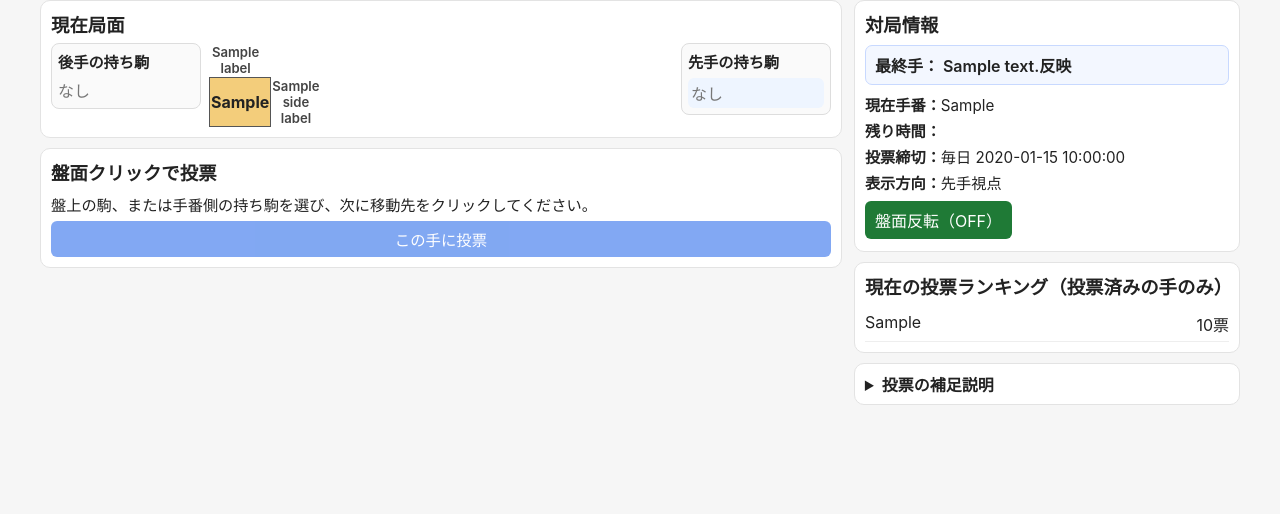
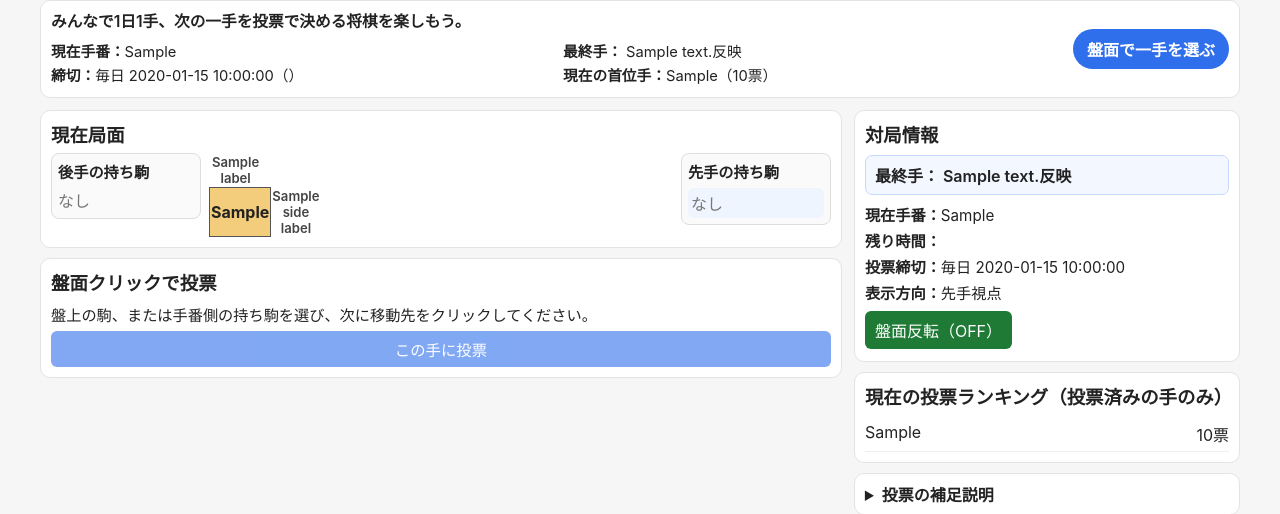
Before and after one commit to umemodoki873/super-consensus-shogi, a Flask app: template templates/index.html in a window 1280 px wide. Shown: the part 105-619 px from the top of the page. Run offline with Flask 3, Linux system fonts and the light colour scheme; data comes from the database, SQL or seed files in the repository; the template is opened without the code that fills it: most values are stand-ins (such as "Sample title", 1, 10 or a date in 2020); data that the repository does not hold is empty.

Commit message:
Add top-of-page match summary bar on index

```diff
--- a/app.py
+++ b/app.py
@@ -646,6 +646,7 @@ def index():
                 "votes": row["votes"],
             }
         )
+    top_move = ranking_display[0] if ranking_display else None
 
     voter_token = get_client_token()
     voted = has_voted(game_id, round_index, voter_token)
@@ -698,6 +699,7 @@ def index():
             legal_move_labels=legal_move_labels,
             selected_move_usi=selected_move_usi,
             ranking_display=ranking_display,
+            top_move=top_move,
             voted=voted,
             show_share_prompt=show_share_prompt,
             share_url_x=share_url_x,
--- a/static/style.css
+++ b/static/style.css
@@ -54,6 +54,42 @@ nav a {
 .right-column {
   display: grid;
   gap: 10px;
+}
+
+.summary-card {
+  display: grid;
+  gap: 8px;
+}
+
+.summary-lead {
+  margin: 0;
+  font-size: 0.98rem;
+  line-height: 1.45;
+  font-weight: 600;
+}
+
+.summary-grid {
+  display: grid;
+  gap: 4px 10px;
+}
+
+.summary-grid p {
+  margin: 0;
+  font-size: 0.92rem;
+  line-height: 1.4;
+}
+
+.summary-cta {
+  display: inline-flex;
+  align-items: center;
+  justify-content: center;
+  width: fit-content;
+  text-decoration: none;
+  background: #2f6feb;
+  color: #fff;
+  border-radius: 999px;
+  padding: 8px 14px;
+  font-weight: 700;
 }
 
 .card {
@@ -332,6 +368,23 @@ form.inline {
     gap: 12px;
   }
 
+  .summary-card {
+    grid-column: 1 / -1;
+    grid-template-columns: minmax(0, 1fr) auto;
+    align-items: center;
+  }
+
+  .summary-grid {
+    grid-column: 1 / 2;
+    grid-template-columns: repeat(2, minmax(0, 1fr));
+  }
+
+  .summary-cta {
+    grid-column: 2 / 3;
+    grid-row: 1 / span 2;
+    justify-self: end;
+  }
+
   .right-column {
     position: sticky;
     top: 10px;
@@ -353,6 +406,22 @@ form.inline {
 }
 
 @media (max-width: 600px) {
+  .summary-card {
+    gap: 7px;
+  }
+
+  .summary-lead {
+    font-size: 0.94rem;
+  }
+
+  .summary-grid p {
+    font-size: 0.88rem;
+  }
+
+  .summary-cta {
+    width: 100%;
+  }
+
   .board td,
   .board-coord th {
     width: 30px;
--- a/templates/index.html
+++ b/templates/index.html
@@ -36,8 +36,25 @@
   </header>
 
   <main class="container top-layout">
+    <section class="card summary-card">
+      <p class="summary-lead">みんなで1日1手、次の一手を投票で決める将棋を楽しもう。</p>
+      <div class="summary-grid">
+        <p><strong>現在手番：</strong>{{ side_to_move }}</p>
+        <p><strong>最終手：</strong>
+          {% if last_move_text == "開始局面" %}
+            {{ last_move_text }}
+          {% else %}
+            {{ last_move_text }}反映
+          {% endif %}
+        </p>
+        <p><strong>締切：</strong>毎日 {{ cutoff_time }}（<span id="summary-countdown"></span>）</p>
+        <p><strong>現在の首位手：</strong>{% if top_move %}{{ top_move.ki2 }}（{{ top_move.votes }}票）{% else %}まだ投票なし{% endif %}</p>
+      </div>
+      <a class="summary-cta" href="#vote-start">盤面で一手を選ぶ</a>
+    </section>
+
     <section class="left-column">
-      <section class="card board-card">
+      <section class="card board-card" id="vote-start">
         <h2 class="board-title">現在局面</h2>
 
         <div class="board-layout" aria-label="将棋盤">
@@ -207,6 +224,7 @@
   <script>
     (function () {
       const countdownEl = document.getElementById('countdown');
+      const summaryCountdownEl = document.getElementById('summary-countdown');
       const sharePromptEl = document.getElementById('share-prompt');
       const shareLinkX = document.getElementById('share-link-x');
       const shareLinkThreads = document.getElementById('share-link-threads');
@@ -295,7 +313,9 @@
         const h = Math.floor(remain / 3600);
         const m = Math.floor((remain % 3600) / 60);
         const s = remain % 60;
-        countdownEl.textContent = remain === 0 ? '投票受付終了' : `${h}時間 ${m}分 ${s}秒`;
+        const countdownText = remain === 0 ? '投票受付終了' : `${h}時間 ${m}分 ${s}秒`;
+        if (countdownEl) countdownEl.textContent = countdownText;
+        if (summaryCountdownEl) summaryCountdownEl.textContent = countdownText;
         maybeShowSharePrompt(remain);
       }
 
```
